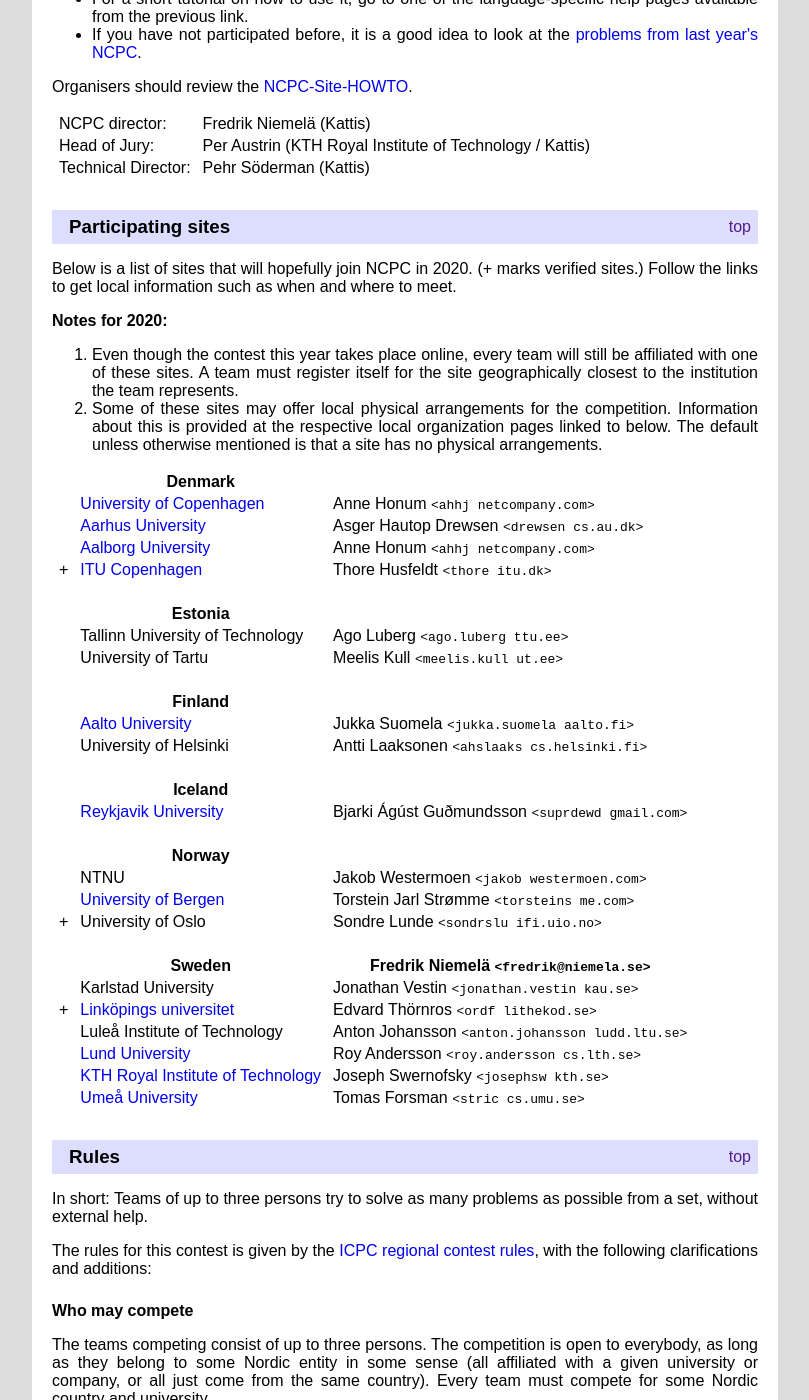
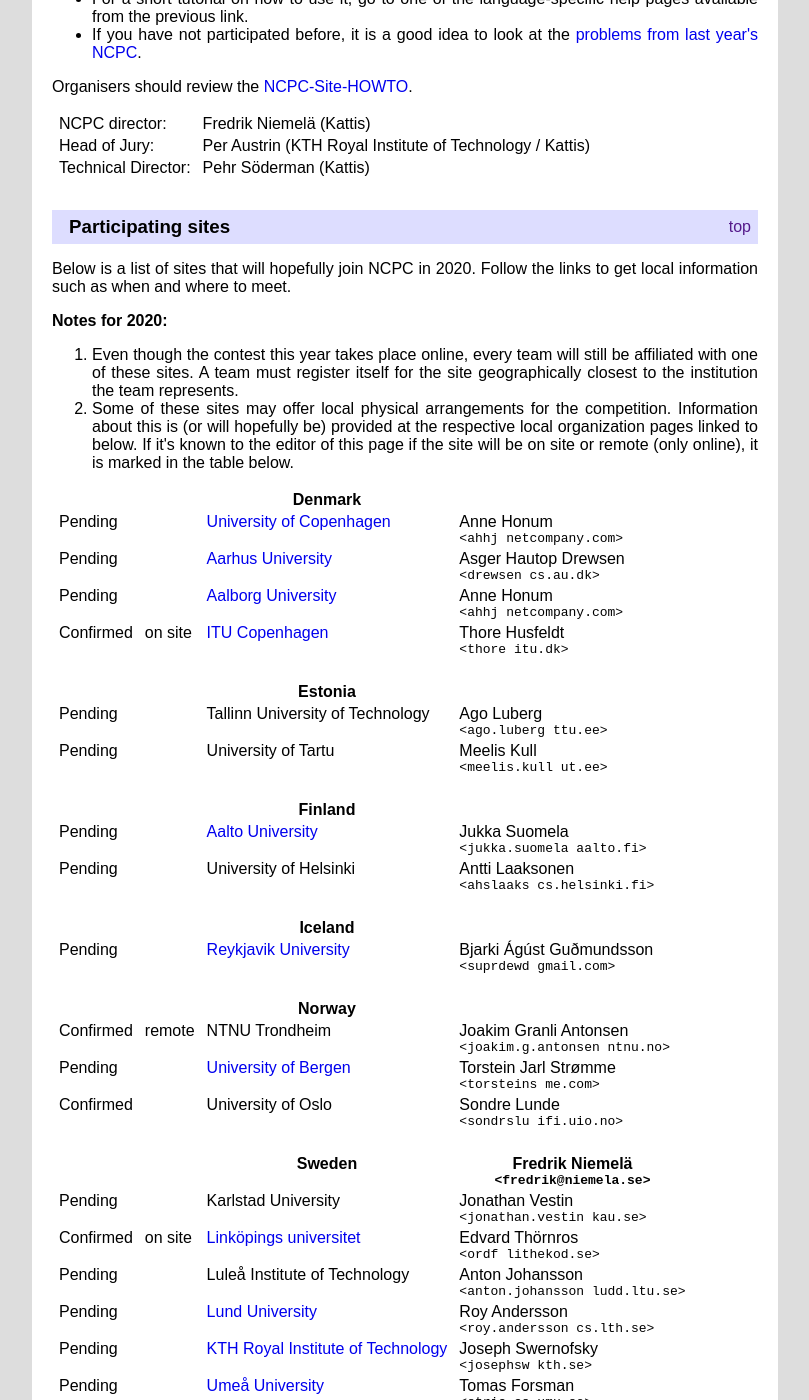
Before and after one commit to icpc/ncpc-web, a Jekyll site: the page built from ncpc2020/index.html, in a window 1280 px wide and 1400 px high, scrolled down 726 px. Shown: the whole window, without its empty margins (235-1044 px from the left). Built offline with Jekyll 4.4.1, drawn with Linux system fonts in a browser that asks for light colours; some of the changed text lies outside the part shown.

Commit message:
update 2020 site-table with pending/confirmed and onsite/remote columns

```diff
--- a/ncpc2020/index.html
+++ b/ncpc2020/index.html
@@ -129,7 +129,7 @@
 </table>
 
 <p>
-  Below is a list of sites that will hopefully join NCPC in 2020. (+ marks verified sites.)
+  Below is a list of sites that will hopefully join NCPC in 2020.
   Follow the links to get local information such as when and where to meet.
 </p>
 
@@ -137,57 +137,71 @@
   <strong>Notes for 2020:</strong>
   <ol>
     <li> Even though the contest this year takes place online, every team will still be affiliated with one of these sites.  A team must register itself for the site geographically closest to the institution the team represents.
-    <li>  Some of these sites may offer local physical arrangements for the competition. Information about this is provided at the respective local organization pages linked to below.  The default unless otherwise mentioned is that a site has no physical arrangements.
+    <li>  Some of these sites may offer local physical arrangements for the competition. Information about this is (or will hopefully be) provided at the respective local organization pages linked to below. If it's known to the editor of this page if the site will be on site or remote (only online), it is marked in the table below.
   </ol>
 </p>
 
 <table>
   <tr>
     <th></th>
+    <th></th>
     <th>Denmark</th>
   </tr>
   <tr>
+    <td>Pending</td>
     <td></td>
     <td><a href="http://www.netcompany.dk/dm">University of Copenhagen</a></td>
     <td>Anne Honum
+      <br />
       <code>&lt;ahhj netcompany.com&gt;</code>
     </td>
   </tr>
   <tr>
+    <td>Pending</td>
     <td></td>
     <td><a href="http://www.netcompany.dk/dm">Aarhus University</a></td>
     <td>Asger Hautop Drewsen
+      <br />
       <code>&lt;drewsen cs.au.dk&gt;</code></td>
   </tr>
   <tr>
+    <td>Pending</td>
     <td></td>
     <td><a href="http://www.netcompany.dk/dm">Aalborg University</a></td>
     <td>Anne Honum
+      <br />
       <code>&lt;ahhj netcompany.com&gt;</code></td>
   </tr>
   <tr>
-    <td>+</td>
+    <td>Confirmed</td>
+    <td>on site</td>
     <td><a href="https://lillekat.github.io/ncpc2020.html">ITU Copenhagen</a></td>
     <td>Thore Husfeldt
+      <br />
       <code>&lt;thore itu.dk&gt;</code></td>
   </tr>
 
   <tr><td>&nbsp;</td></tr>
   <tr>
     <th></th>
+    <th></th>
     <th>Estonia</th>
   </tr>
   <tr>
+    <td>Pending</td>
     <td></td>
     <td>Tallinn University of Technology</td>
     <td>Ago Luberg
+      <br />
       <code>&lt;ago.luberg ttu.ee&gt;</code>
     </td>
   </tr>
   <tr>
+    <td>Pending</td>
     <td></td>
     <td>University of Tartu</td>
     <td>Meelis Kull
+      <br />
       <code>&lt;meelis.kull ut.ee&gt;</code>
     </td>
   </tr>
@@ -195,19 +209,24 @@
   <tr><td>&nbsp;</td></tr>
   <tr>
     <th></th>
+    <th></th>
     <th>Finland</th>
   </tr>
   <tr>
+    <td>Pending</td>
     <td></td>
     <td><a href="http://ncpc.aalto.fi/">Aalto University</a></td>
     <td>Jukka Suomela
+      <br />
       <code>&lt;jukka.suomela aalto.fi&gt;</code>
     </td>
   </tr>
   <tr>
+    <td>Pending</td>
     <td></td>
     <td>University of Helsinki</td>
     <td>Antti Laaksonen
+      <br />
       <code>&lt;ahslaaks cs.helsinki.fi&gt;</code>
     </td>
   </tr>
@@ -215,12 +234,15 @@
   <tr><td>&nbsp;</td></tr>
   <tr>
     <th></th>
+    <th></th>
     <th>Iceland</th>
   </tr>
   <tr>
+    <td>Pending</td>
     <td></td>
     <td><a href="https://keppnisforritun.is/category/keppnir/haskolakeppnin-i-forritun/">Reykjavik University</a></td>
     <td>Bjarki &#xC1;g&#xFA;st Gu&#xF0;mundsson
+      <br />
       <code>&lt;suprdewd gmail.com&gt;</code>
     </td>
   </tr>
@@ -229,27 +251,34 @@
   <tr><td>&nbsp;</td></tr>
   <tr>
     <th></th>
+    <th></th>
     <th>Norway</th>
   </tr>
   <tr>
-    <td></td>
-    <td>NTNU</td>
-    <td>Jakob Westermoen
-      <code>&lt;jakob westermoen.com&gt;</code>
+    <td>Confirmed</td>
+    <td>remote</td>
+    <td>NTNU Trondheim</td>
+    <td>Joakim Granli Antonsen
+      <br />
+      <code>&lt;joakim.g.antonsen ntnu.no&gt;</code>
     </td>
   </tr>
 
   <tr>
+    <td>Pending</td>
     <td></td>
     <td><a href="https://contest.ii.uib.no/">University of Bergen</a></td>
     <td>Torstein Jarl Str&oslash;mme
+      <br />
       <code>&lt;torsteins me.com&gt;</code>
     </td>
   </tr>
   <tr>
-    <td>+</td>
+    <td>Confirmed</td>
+    <td></td>
     <td>University of Oslo</td>
     <td>Sondre Lunde
+      <br />
       <code>&lt;sondrslu ifi.uio.no&gt;</code>
     </td>
   </tr>
@@ -257,57 +286,74 @@
   <tr><td>&nbsp;</td></tr>
   <tr>
     <th></th>
+    <th></th>
     <th>Sweden</th>
     <th>Fredrik Niemel&auml;
+      <br />
       <code>&lt;fredrik@niemela.se&gt;</code>
     </th>
 
   </tr>
   <tr>
+    <td>Pending</td>
     <td></td>
     <td> <!--<a href="https://www.cs.kau.se/ncpc19/"> --> Karlstad University </td>
     <td>Jonathan Vestin
+      <br />
       <code>&lt;jonathan.vestin kau.se&gt;</code>
     </td>
   </tr>
   <tr>
-    <td>+</td>
+    <td>Confirmed</td>
+    <td>on site</td>
     <td><a href="http://lithekod.se/ncpc/en/">Link&ouml;pings
   universitet</a></td>
     <td>Edvard Thörnros
+      <br />
       <code>&lt;ordf lithekod.se&gt;</code>
     </td>
   </tr>
   <tr>
+    <td>Pending</td>
     <td></td>
     <td><!-- <a href="http://ncpc.ludd.ltu.se"> --> Lule&aring; Institute of Technology</td>
     <td>Anton Johansson
+      <br />
       <code>&lt;anton.johansson ludd.ltu.se&gt;</code>
     </td>
   </tr>
   <tr>
+    <td>Pending</td>
     <td></td>
     <td><a href="http://www.cs.lth.se/contest/current">Lund University</a></td>
     <td>Roy Andersson
+      <br />
       <code>&lt;roy.andersson cs.lth.se&gt;</code>
     </td>
   </tr>
   <tr>
+    <td>Pending</td>
     <td></td>
     <td><a href="http://www.csc.kth.se/contest/ncpc">KTH Royal
       Institute of Technology</a></td>
     <td>Joseph Swernofsky
+      <br />
       <code>&lt;josephsw kth.se&gt;</code>
     </td>
   </tr>
   <tr>
+    <td>Pending</td>
     <td></td>
     <td><a href="http://s.cs.umu.se/go/ncpc">Ume&aring; University</a></td>
     <td>Tomas Forsman
+      <br />
       <code>&lt;stric cs.umu.se&gt;</code>
     </td>
   </tr>
 </table>
+<hr />
+<br />
+If some information is incorrect in the table above, or you'd like to add a link/confirm your site - please send an email to Måns Magnusson <code>&lt;exoji2e@gmail.com&gt;</code>, and I'll update it as soon as possible.
 
 <table class="head">
   <tr>
@@ -385,7 +431,9 @@
 </p>
 
 <p>
-  <br />
+<hr />
+<br />
+
 </p>
 
 <p> Last updated: {{page.lastUpdate}}</p>
```
Also changed, not shown: other parts of ncpc2020/index.html (+1 -1 lines).
